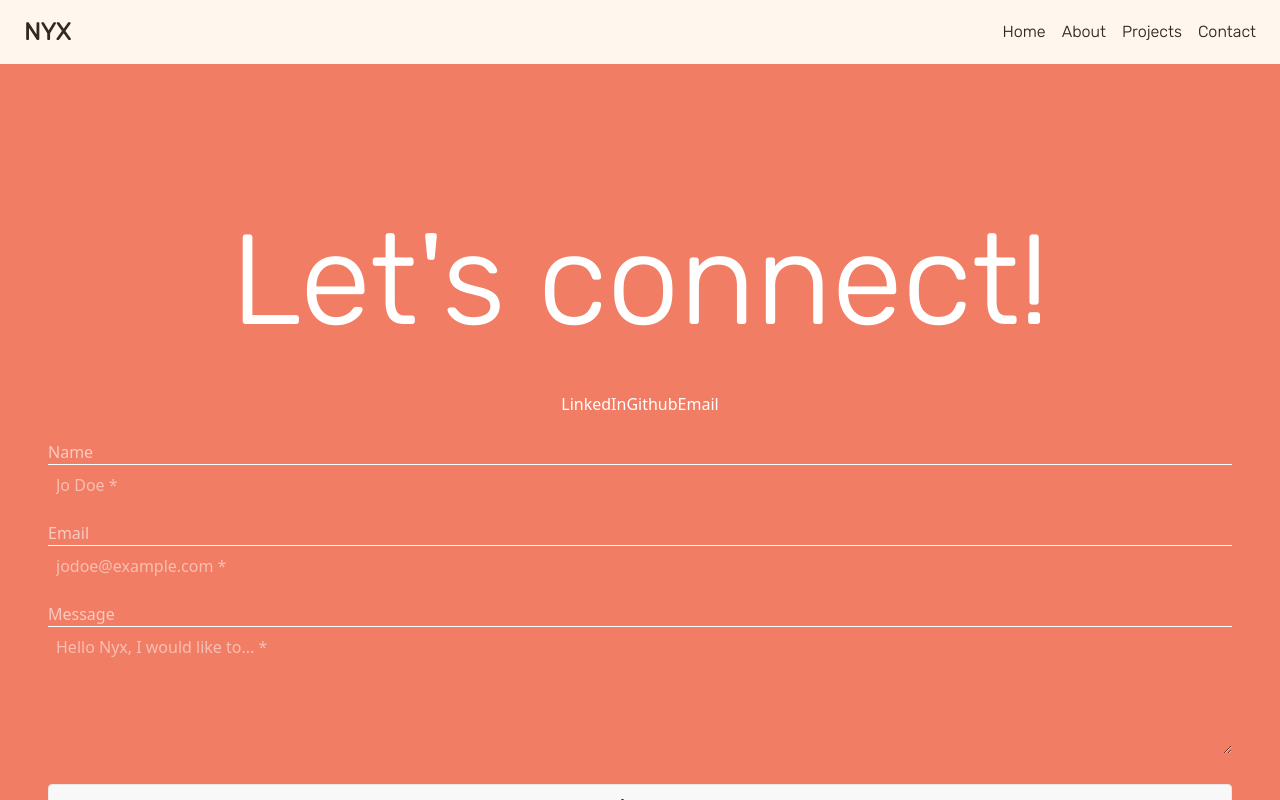
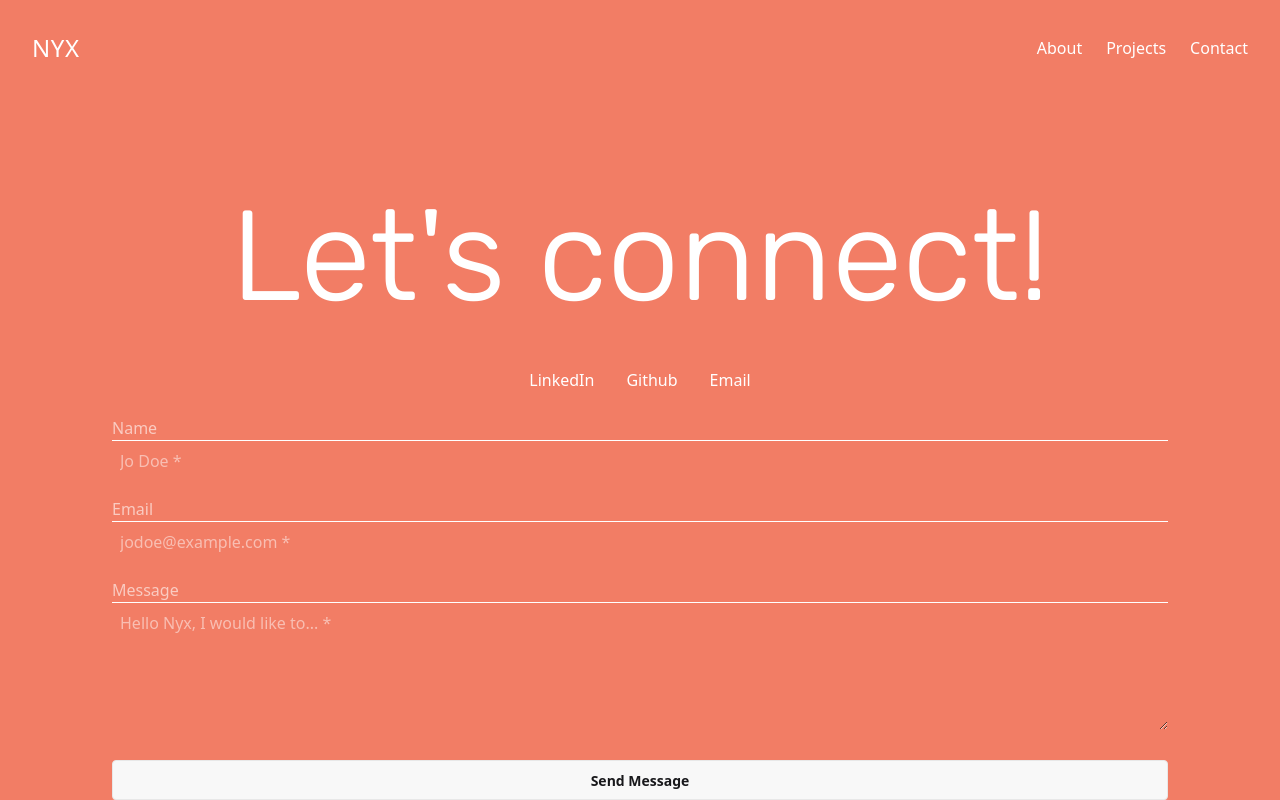
Before and after one commit to onyxisonit/personalWebsite, a React (Vite) app in the folder frontend/: page /contact in a window 1280 px wide. Built offline with nearby package versions, Linux system fonts and the light colour scheme.

Commit message:
minor ui changes, smoother user expeience

```diff
--- a/frontend/src/App.tsx
+++ b/frontend/src/App.tsx
@@ -3,8 +3,6 @@ import { BrowserRouter as Router } from "react-router-dom";
 
 import './App.css'
 import './index.css'
-import Nav from "./components/Nav";
-import Footer from "./components/Footer";
 import AnimatedRoutes from "./components/AnimatedRoutes";
 
 function App() {
@@ -14,9 +12,7 @@ function App() {
 
       <Router>
         <div className="h-screen overflow-y-scroll bg-dutchWhite text-darkBrown scroll-smooth">
-          <Nav />
           <AnimatedRoutes />
-          <Footer />
         </div>
       </Router>
     </>
--- a/frontend/src/components/AnimatedRoutes.tsx
+++ b/frontend/src/components/AnimatedRoutes.tsx
@@ -3,7 +3,8 @@ import About from "../pages/About";
 import Contact from "../pages/Contact";
 import Projects from "../pages/Projects";
 import AnimatedOverlay from "./AnimatedOverlay";
-import Fade from "./Fade"
+import Nav from "./Nav";
+import Footer from "./Footer";
 
 import { Routes, Route, useLocation } from "react-router-dom";
 import { AnimatePresence } from "framer-motion";
@@ -11,6 +12,7 @@ import { useState, useEffect } from "react";
 
 function AnimatedRoutes() {
     const location = useLocation();
+    const isContactPage = location.pathname === "/contact";
 
     const [displayedPath, setDisplayedPath] = useState(location.pathname);
     const [showOverlay, setShowOverlay] = useState(false);
@@ -29,7 +31,7 @@ function AnimatedRoutes() {
 
     return (
         <>
-
+            <Nav currentRoute={displayedPath} />
             <AnimatePresence mode="wait">
                 {showOverlay && <AnimatedOverlay key={location.pathname + "-overlay"} />}
             </AnimatePresence>
@@ -42,6 +44,7 @@ function AnimatedRoutes() {
                     <Route path="/contact" element={<Contact />} />
                 </Routes>
             </AnimatePresence>
+            {!isContactPage && <Footer />}
         </>
     );
 }
--- a/frontend/src/components/CardCarouselProjects.tsx
+++ b/frontend/src/components/CardCarouselProjects.tsx
@@ -17,7 +17,7 @@ function CardCarousel(){
 
     return(
         <div>
-            <div className="carousel carousel-center bg-terracota shadow min-w-full min-h-[400px] overflow-x-auto snap-x snap-mandatory scroll-smooth flex">
+            <div className="carousel carousel-center  min-w-full min-h-[400px] overflow-x-auto snap-x snap-mandatory scroll-smooth flex">
 
                 {/* Project 1: LivableStreets: Bike Infrastructure */}
                 <div ref={projectRefs[0]} className="carousel-item w-full md:w-1/2 p-4">
@@ -178,11 +178,11 @@ function CardCarousel(){
 
             </div>
 
-            <div className="flex w-full justify-center gap-2 py-2">
-                <button onClick={() => scrollToProject(0)} className="btn btn-xs">1</button>
-                <button onClick={() => scrollToProject(1)} className="btn btn-xs">2</button>
-                <button onClick={() => scrollToProject(2)} className="btn btn-xs">3</button>
-                <button onClick={() => scrollToProject(3)} className="btn btn-xs">4</button>
+            <div className="flex w-full justify-center gap-2 pt-2 pb-8">
+                <button onClick={() => scrollToProject(0)} className="btn btn-xs bg-darkBrown ">1</button>
+                <button onClick={() => scrollToProject(1)} className="btn btn-xs bg-darkBrown ">2</button>
+                <button onClick={() => scrollToProject(2)} className="btn btn-xs bg-darkBrown ">3</button>
+                <button onClick={() => scrollToProject(3)} className="btn btn-xs bg-darkBrown ">4</button>
             </div>
 
         </div>
--- a/frontend/src/components/Footer.tsx
+++ b/frontend/src/components/Footer.tsx
@@ -2,7 +2,7 @@ import { FaLinkedin, FaGithub } from 'react-icons/fa';
 
 function Footer() {
     return (
-      <footer className="bg-darkBrown text-dutchWhite px-16 py-6 space-y-6">
+      <footer className="bg-darkBrown text-dutchWhite px-16 py-6 space-y-4">
 
         <section className="flex flex-col lg:flex-row justify-between text-left pt-12 gap-12">
           <div>
@@ -10,9 +10,9 @@ function Footer() {
           </div>
         </section>
 
-        <div className="inline-flex items-center justify-center w-full">
+        <div className="inline-flex items-center justify-center w-full py-8">
           <div className="h-[1px] bg-white w-[90%]" />
-            <button className="bg-terracotaLight text-white rounded-full px-8 py-4 lg:text-lg font-semibold hover:scale-105 hover:bg-burntOrange transition">
+            <button className="bg-terracotaLight text-white rounded-full px-8 py-5 lg:text-lg font-semibold hover:scale-105 hover:bg-burntOrange transition">
               <a href="/contact">Get in touch</a>
             </button>
           <div className="h-[1px] bg-white w-[10%]" />
--- a/frontend/src/components/Nav.tsx
+++ b/frontend/src/components/Nav.tsx
@@ -1,19 +1,20 @@
-import {Link} from "react-router-dom";
-
+import {Link } from "react-router-dom";
 import { useState } from 'react';
 import { AiOutlineMenu, AiOutlineClose } from 'react-icons/ai';
-function Nav() {
+
+function Nav({currentRoute} : {currentRoute: string}) {
   const [navOpen, setNavOpen] = useState(false);
+  const isContactPage = currentRoute === '/contact';
 
   return (
-    <nav className="w-full h-16 font-display z-10">
-      <div className="flex items-center justify-between p-4 px-6">
-        <div className="text-2xl font-bold ">NYX</div>
-        <div className="hidden md:flex space-x-4">
-          <Link to="/" className="hover:text-terracota">Home</Link>
-          <Link to="/about" className="hover:text-terracota">About</Link>
-          <Link to="/projects" className="hover:text-terracota">Projects</Link>
-          <Link to="/contact" className="hover:text-terracota">Contact</Link>
+    <nav className={`${isContactPage ? 'bg-terracotaLight text-white' : 'bg-dutchWhite'}`}>
+
+      <div className="flex items-center justify-between pt-8 px-8">
+        <Link to="/" className={`text-2xl font-medium tracking-wide ${isContactPage ? 'hover:text-darkBrown' : 'hover:text-burntOrange'}`}>NYX</Link>
+        <div className="hidden md:flex space-x-6">
+          <Link to="/about" className={`${isContactPage ? 'hover:text-darkBrown' : 'hover:text-burntOrange'}`}>About</Link>
+          <Link to="/projects" className={`${isContactPage ? 'hover:text-darkBrown' : 'hover:text-burntOrange'}`}>Projects</Link>
+          <Link to="/contact" className={`${isContactPage ? 'hover:text-darkBrown' : 'hover:text-burntOrange'}`}>Contact</Link>
         </div>
         <div className="md:hidden">
           <button onClick={() => setNavOpen(!navOpen)}>
@@ -23,10 +24,10 @@ function Nav() {
       </div>
       {navOpen && (
         <div className="md:hidden flex flex-col space-y-2 p-4">
-         <Link to="/" className="hover:text-terracota">Home</Link>
-          <Link to="/about" className="hover:text-terracota">About</Link>
-          <Link to="/projects" className="hover:text-terracota">Projects</Link>
-          <Link to="/contact" className="hover:text-terracota">Contact</Link>
+         <Link to="/" className="hover:text-burntOrange">Home</Link>
+          <Link to="/about" className="hover:text-burntOrange">About</Link>
+          <Link to="/projects" className="hover:text-burntOrange">Projects</Link>
+          <Link to="/contact" className="hover:text-burntOrange">Contact</Link>
         </div>
       )}
     </nav>
--- a/frontend/src/index.css
+++ b/frontend/src/index.css
@@ -14,7 +14,7 @@
     --color-plum: oklch(40.42% 0.158 335.42);
     --color-wine: oklch(38.35% 0.1327 4.77);
     --color-teal: oklch(48.12% 0.0773 213.22);
-    --color-dutchWhite: oklch(0.98 0.017 51.11);
+    --color-dutchWhite: rgb(255, 246, 238);
     --color-darkBrown: oklch(0.29 0.0216 63.82);
 }
 
--- a/frontend/src/pages/Contact.tsx
+++ b/frontend/src/pages/Contact.tsx
@@ -1,15 +1,14 @@
 function Contact(){
   return(
-      <section className="min-h-screen bg-terracotaLight text-white pt-12">
+    <section className="min-h-screen bg-terracotaLight text-white px-16 py-6">
       <header className=" flex items-center justify-center font-display font-bold py-12 mt-14 mx-4 sm:mx-auto">
         <h1 className="text-9xl text-center font-medium h-1/2 w-full">Let's connect!</h1>
       </header>
 
-            <div className="w-full flex items-center justify-center mx-4 sm:mx-auto">
+      <div className="w-full flex items-center justify-center gap-8">
         <a href="">LinkedIn</a>
         <a href="">Github</a>
         <a href="">Email</a>
-                {/* figure out how to get email copied to clipboard AND/OR jump to contact form below */}
       </div>
 
             {/* input contact form */}
@@ -30,17 +29,16 @@ function Contact(){
                     <input type="text" placeholder="Message" required/>
                 </label>
             </form> */}
-            <form className="shadow-md rounded px-12 pt-6 pb-8 mb-4 space-y-4">
+      <form className="rounded px-12 pt-6 pb-8 mb-4 space-y-4">
         {/* Name Field */}
         <div className="form-control">
           <label className="label">
             <span className="label-text">Name</span>
-
           </label>
           <input
             type="text"
             placeholder="Jo Doe *"
-      className="border-t border-0 focus:outline-none focus:border-blue-500 px-2 py-2 w-full"
+            className="border-t border-0 focus:outline-none focus:border-burntOrange px-2 py-2 w-full"
             required
           />
         </div>
@@ -53,7 +51,7 @@ function Contact(){
           <input
             type="email"
             placeholder="jodoe@example.com *"
-      className="validator border-t border-0 focus:outline-none focus:border-blue-500 px-2 py-2 w-full"
+            className="validator border-t border-0 focus:outline-none focus:border-burntOrange px-2 py-2 w-full"
             required
           />
           <div className="validator-hint text-dutchWhite hidden">Please enter valid email address.</div>
@@ -67,7 +65,7 @@ function Contact(){
           </label>
           <textarea
             placeholder="Hello Nyx, I would like to... *"
-      className="border-t border-0 focus:outline-none focus:border-blue-500 px-2 py-2 min-h-32 w-full"
+            className="border-t border-0 focus:outline-none focus:border-burntOrange px-2 py-2 min-h-32 w-full"
             required
           ></textarea>
         </div>
@@ -78,7 +76,14 @@ function Contact(){
         </div>
       </form>
 
-
+      <div className="flex flex-row justify-between items-center  text-sm gap-4">
+        <div className="flex gap-6">
+          <span>{new Date().getFullYear()} &copy; Edition</span>
+        </div>
+        <div className="flex gap-6">
+          <span>Coded by Nyx</span>
+        </div>
+      </div>
     </section>
   );
 }
```
Also changed, not shown: frontend/src/components/AnimatedOverlay.tsx (+14 -19 lines). Lines whose indentation alone changed are shown as unchanged.
